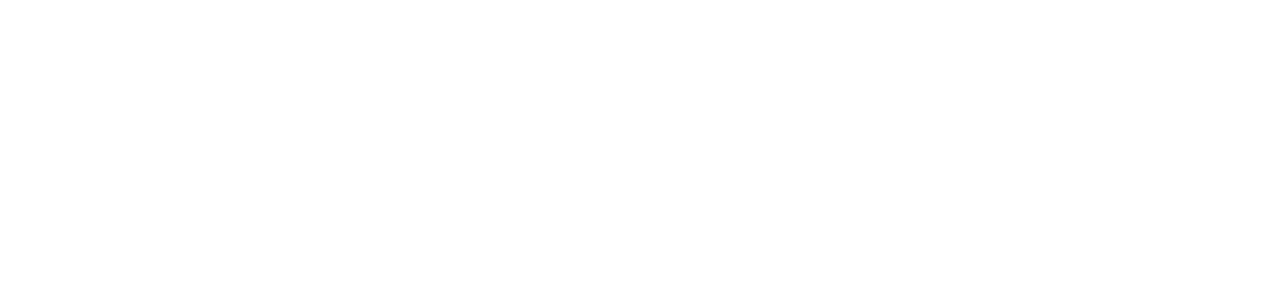
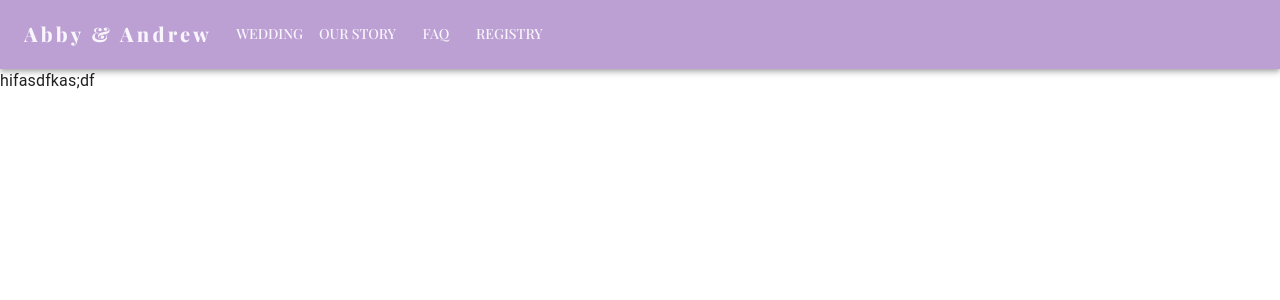
Before and after one commit to abby-pfingsten/wedding, a React (Create React App) app: page /wedding in a window 1280 px wide. Before the commit this address had no page. Shown: the top 300 px of the page. Built offline with nearby package versions, Linux system fonts and the light colour scheme; a web font is replaced by a local one.

Commit message:
have path to wedding page loading

```diff
--- a/src/App.jsx
+++ b/src/App.jsx
@@ -42,11 +42,11 @@ function App() {
               element={<SignIn theme={abAnjTheme} />}
             />
             <Route exact path='/' element={<Home theme={abAnjTheme} />} />
-            {/* <Route
+            <Route
               exact
               path='/wedding'
               element={<Wedding theme={abAnjTheme} />}
-            /> */}
+            />
           </Routes>
         </BrowserRouter>
       </ThemeProvider>
--- a/src/components/Header.jsx
+++ b/src/components/Header.jsx
@@ -116,13 +116,26 @@ function ResponsiveHeader({ theme }) {
                   onClick={() => handleCloseNavMenu(page)}
                   sx={{
                     my: 2,
+                    // color: 'blue',
+
                     color: theme.palette.whites.lightWhite,
-                    display: 'block',
+                    // display: 'block',
                   }}
                 >
                   {page}
                 </Button>
               </Link>
+              //   <Button
+              //     key={page}
+              //     onClick={() => handleCloseNavMenu(page)}
+              //     sx={{
+              //       my: 2,
+              //       color: theme.palette.whites.lightWhite,
+              //       display: 'block',
+              //     }}
+              //   >
+              //     {page}
+              //   </Button>
             ))}
           </Box>
         </Toolbar>
--- a/src/pages/Home.jsx
+++ b/src/pages/Home.jsx
@@ -10,8 +10,7 @@ export default function Home({ theme }) {
   return (
     <ThemeProvider theme={theme}>
       <CssBaseline />
-          <Header theme={theme} />
-          <Wedding/>
+      <Wedding theme={theme} />
       hi
     </ThemeProvider>
   );
--- a/src/pages/Wedding.jsx
+++ b/src/pages/Wedding.jsx
@@ -1,3 +1,13 @@
-export default function Wedding() {
-return <>hiiiii</>
+import Header from '../components/Header';
+import { ThemeProvider } from '@mui/material/styles';
+
+export default function Wedding({ theme }) {
+  return (
+    <>
+      <ThemeProvider theme={theme}>
+        <Header theme={theme}> </Header>
+        hifasdfkas;df
+      </ThemeProvider>
+    </>
+  );
 }
```
